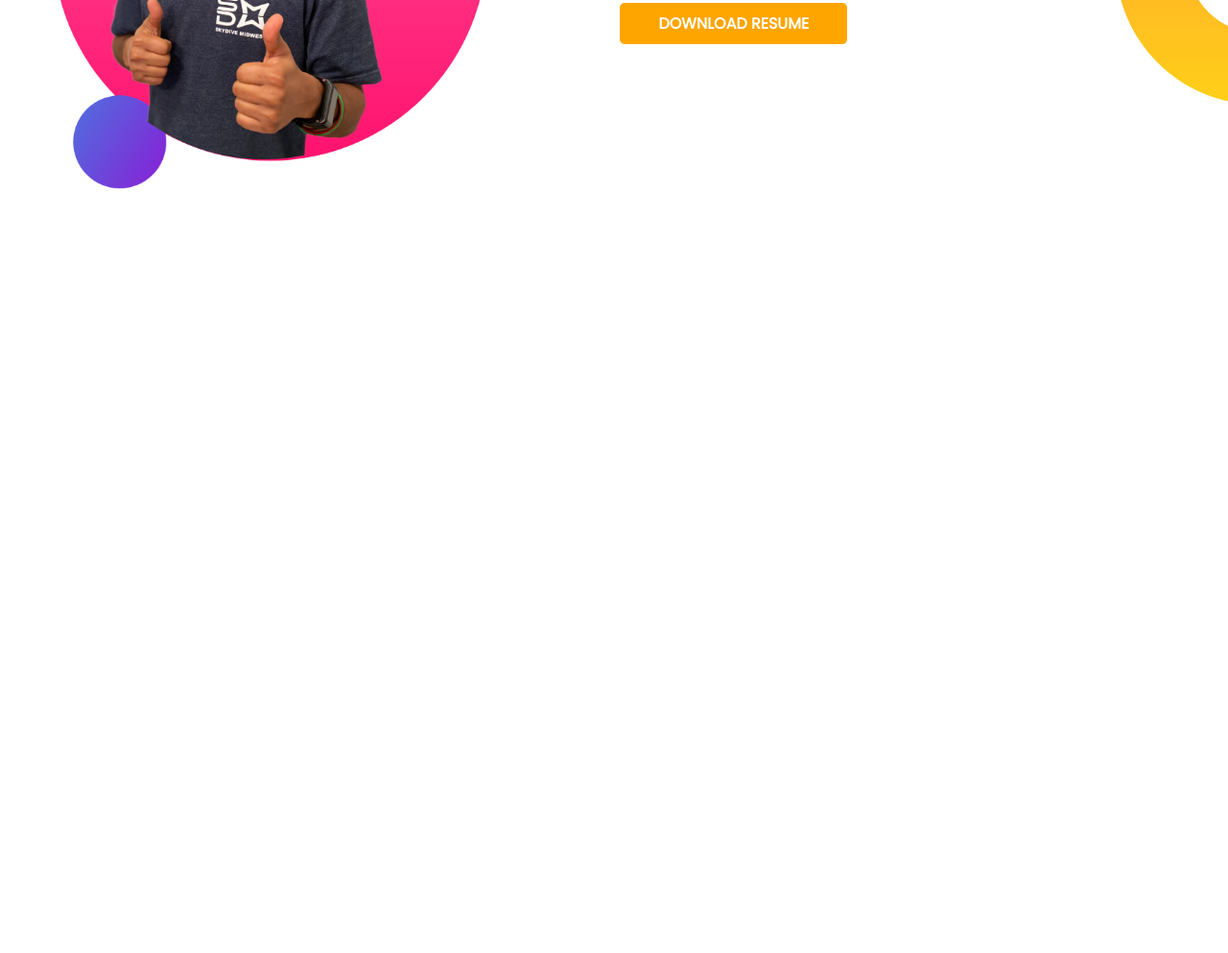
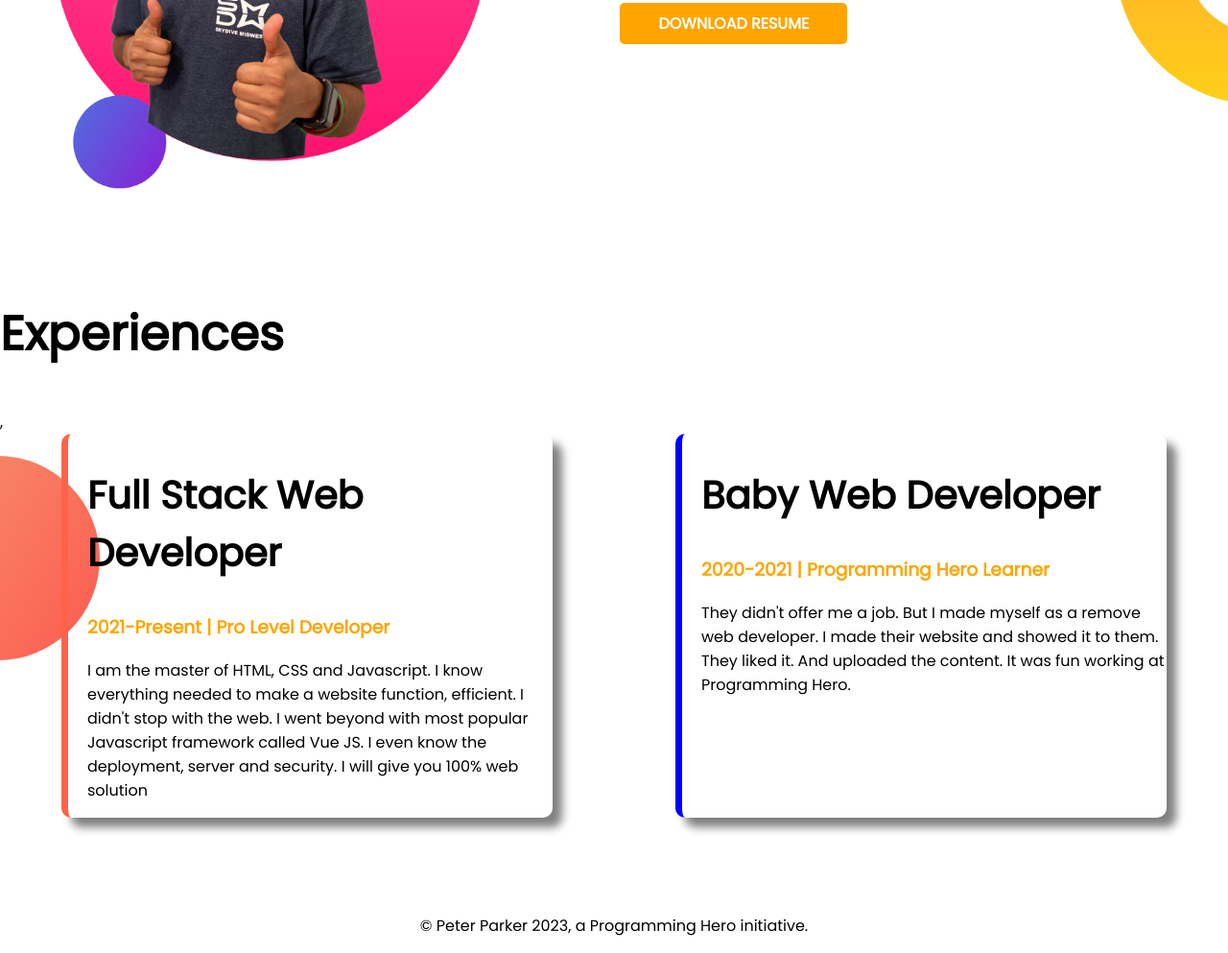
Before and after one commit to Aktarull/developer-portfolio, a plain HTML site: page index.html in a window 1280 px wide. Shown: the part 917-1910 px from the top of the page at 96% size. Before the commit the page ends 1228 px from the top, so only its background shows below. Drawn offline with Linux system fonts and the light colour scheme.

Commit message:
style border added and footer

```diff
--- a/index.html
+++ b/index.html
@@ -13,7 +13,7 @@
 </head>
 
 <body>
-    <section class="top-banner">
+    <section class="top-banner flexible-container">
         <div class="half-width">
             <h1>Welcome To </h1>
             <h1> <span class="orange-color"> Aktaruzzaman srabon </span> World! </h1>
@@ -30,7 +30,7 @@
             <img src="images/jhankar.png" alt=" ">
         </div>
     </section>
-    <section class="dream-big">
+    <section class="dream-big flexible-container">
         <div class="half-width">
             <img src="images/jhankar2.png" alt="">
         </div>
@@ -42,6 +42,30 @@
             <a class="link-button" target="_blank" href=""> DOWNLOAD RESUME</a>
         </div>
     </section>
+    <section class="experiences-area">
+        <h1> Experiences</h1>
+        ,<div class="flexible-container">
+            <div id="full-stack-developer" class="experience-item">
+                <h2>Full Stack Web Developer</h2>
+                <h3 class="orange-color">2021-Present | Pro Level Developer</h3>
+                <p>I am the master of HTML, CSS and Javascript. I know everything needed to make a website function,
+                    efficient. I didn't stop with the web. I went beyond with most popular Javascript framework called
+                    Vue
+                    JS. I even know the deployment, server and security. I will give you 100% web solution</p>
+            </div>
+            <div id="baby-stack-developer" class="experience-item">
+                <h2> Baby Web Developer </h2>
+                <h3 class="orange-color"> 2020-2021 | Programming Hero Learner </h3>
+                <p>They didn't offer me a job. But I made myself as a remove web developer. I made their website and
+                    showed
+                    it to them. They liked it. And uploaded the content. It was fun working at Programming Hero.</p>
+
+            </div>
+        </div>
+    </section>
 </body>
+<footer>
+    <p> © Peter Parker 2023, a Programming Hero initiative. </p>
+</footer>
 
 </html>
--- a/style.css
+++ b/style.css
@@ -8,11 +8,16 @@ h1 {
 
 }
 
+h2 {
+    font-size: 40px;
+
+}
+
 .orange-color {
     color: orange;
 }
 
-section {
+.flexible-container {
     display: flex;
     margin-bottom: 100px;
 }
@@ -47,3 +52,31 @@ section {
     background-repeat: no-repeat;
     background-position: right;
 }
+
+.experiences-area {
+    background-image: url(images/exp-bg.png);
+    background-repeat: no-repeat;
+    background-position: left;
+}
+
+.experience-item {
+    width: 40%;
+    margin-left: 5%;
+    margin-right: 5%;
+    padding-left: 20px;
+    border-radius: 10px;
+    box-shadow: 10px 10px 10px gray;
+
+}
+
+#full-stack-developer {
+    border-left: 7px solid tomato;
+}
+
+#baby-stack-developer {
+    border-left: 7px solid blue;
+}
+
+footer p {
+    text-align: center;
+}
```
